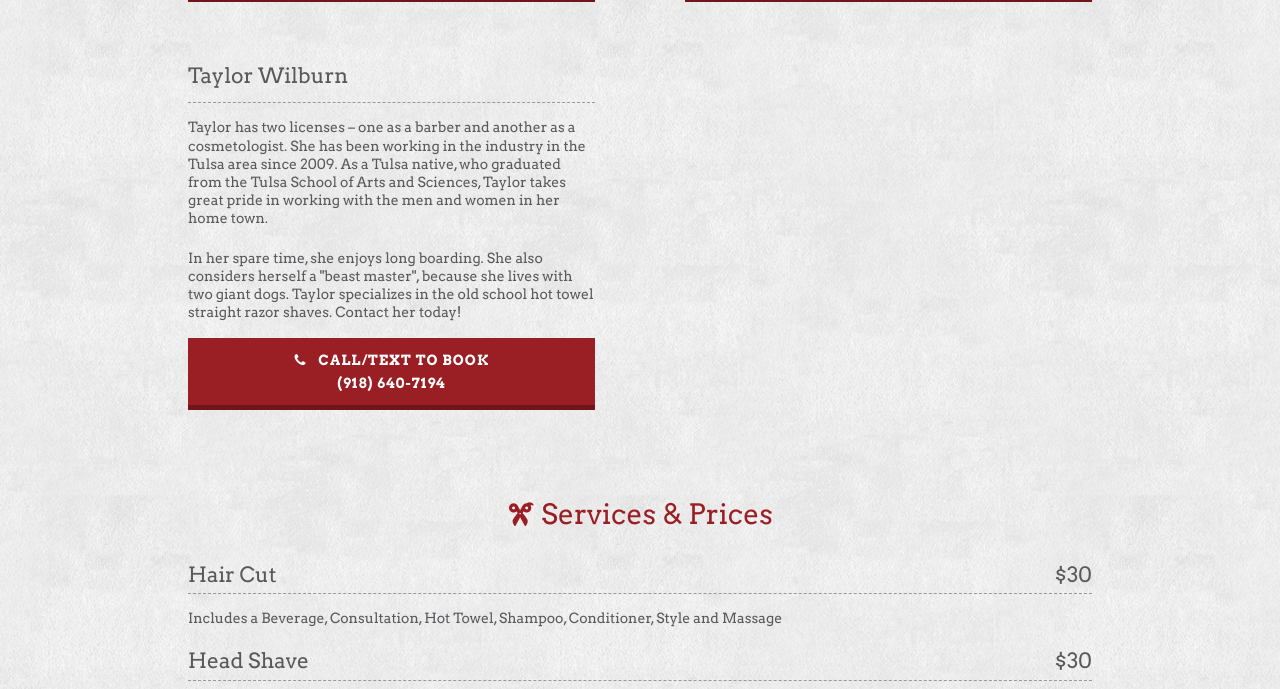
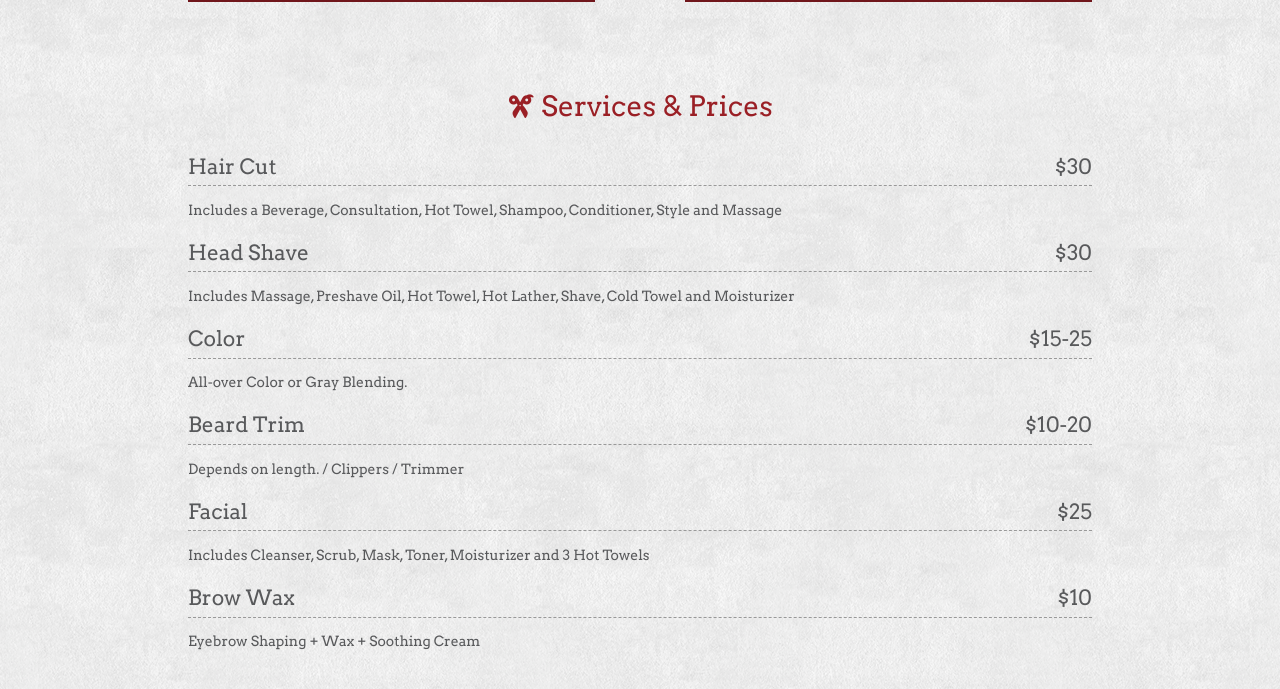
Before and after one commit to tulsamensshop/website, a plain HTML site: page index.html in a window 1280 px wide. Shown: the part 1293-1982 px from the top of the page. Drawn offline with nearby package versions, Linux system fonts and the light colour scheme.

Commit message:
Removed Taylor

```diff
--- a/index.html
+++ b/index.html
@@ -79,35 +79,6 @@
                             <!-- <a href="mailto:ejbarber@live.com?subject=TMS.com Appointment Booking Request" class="button"><i class="icon-mail"></i> Book By Email</a> -->
                         </div>
                     </article>
-                    <article>
-                        <!-- <div class="half">
-                            <h3>Brook Sanchez</h3>
-                            <div class="bio-wrapper">
-                                <p>Brook grew up and graduated from Sperry Oklahoma. She has been cutting men's hair for five years now and is very compassionate about making people feel good about their image. In her free time she enjoys eating bean burritos and chicken, along with petting her dog and putting lotion on her hairless cat.</p>
-                            </div>
-                            <a href="tel:9182579727" class="button telephone js-telephone tooltip "><i class="icon-phone"></i> Call/Text to Book <span class="telephone-number">(918) 257-9727</span><span class="tooltiptext">Leave a voicemail and I will respond shortly!</span></a>
-                        </div> -->
-                        <div class="half">
-                            <h3>Taylor Wilburn</h3>
-                            <div class="bio-wrapper">
-                                <p>
-                                    Taylor has two licenses &ndash; one as a barber and another as a cosmetologist. She has been working in the industry in the Tulsa area since 2009. As a Tulsa native, who graduated from the Tulsa School of Arts and Sciences, Taylor takes great pride in working with the men and women in her home town.
-                                </p>
-                                <p>
-                                     In her spare time, she enjoys long boarding. She also considers herself a "beast master", because she lives with two giant dogs. Taylor specializes in the old school hot towel straight razor shaves. Contact her today!
-                                </p>
-                                <p>
-
-                                </p>
-                                <!-- Taylor specializes in the old school hot towel straight razor shaves. Contact her today! -->
-                                <!-- <p>
-                                    Hi my name is Taylor Wilburn. I hold two licenses, one as a barber and one as a cosmetologist. I have been working in this industry in and around the Tulsa area since 2009. As a Tulsa native, who graduated from the Tulsa School of Arts and Sciences, I take great pride in working with the men and women in my home town. After high school I attended and graduated from the Cosmetology Education Center. I went back to school in 2015 to obtain my certification in barbering. In my spare time I enjoy long boarding. I also consider myself a "beast master" because I live with and raise two giant dogs. My one true passion is saving men from their unfortunate facial hair and bad hair days:) At the shop I specialize in the old school hot towel straight razor shaves - try saying that three times fast. Please don't be shy, call or text me at 918-640-7194 for literally one of the best shaves around.... Trust me, you will not be disappointed!
-                                </p> -->
-                            </div>
-                            <a href="tel:9186407194" class="button telephone js-telephone tooltip"><i class="icon-phone"></i> Call/Text to Book <span class="telephone-number">(918) 640-7194</span><span class="tooltiptext">Leave a voicemail and I will respond shortly!</span></a>
-                            <!-- <a href="mailto:rachell.nativestyling@gmail.com?subject=TMS.com Appointment Booking Request" class="button"><i class="icon-mail"></i> Book By Email</a> -->
-                        </div>
-                    </article>
                 </section>
                 <section>
                     <h2 class="spacer"><i class="icon-scissors-1"></i> Services &amp;&nbsp;Prices</h2>
@@ -137,10 +108,10 @@
                             <h2>Brow Wax <span>$10</span></h2>
                             <p>Eyebrow Shaping + Wax + Soothing Cream</p>
                         </article>
-                        <article>
+                        <!-- <article>
                             <h2>Straight Razor Shave <span>$30</span></h2>
                             <p>Old School, Hot Towel Straight Razor Shave</p>
-                        </article>
+                        </article> -->
                     </div>
                 </section>
                 <section>
```
